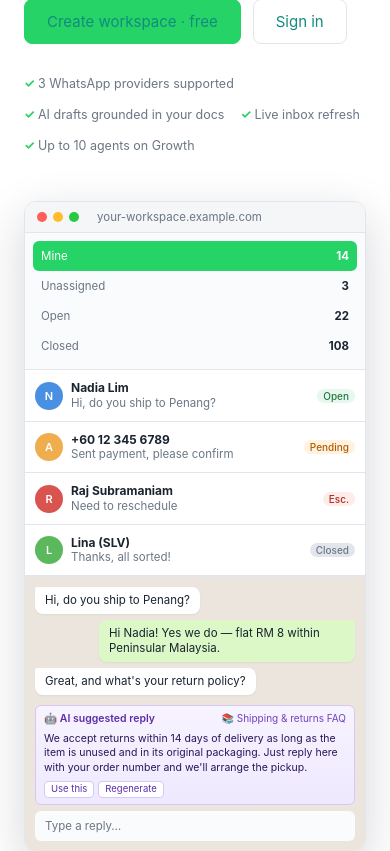
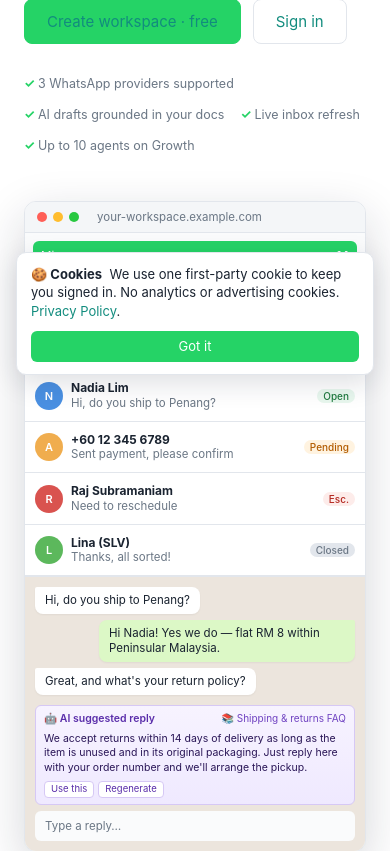
Before and after one commit to Raychung11/Chatcontrol, a PHP site: page / in a window 390 px wide. Shown: the part 453-1304 px from the top of the page. Run offline with PHP 8.4, Linux system fonts and the light colour scheme.

Commit message:
Add minimal first-party cookie notice on public pages
A subtle bottom-right banner appears on the first visit to any
public page (landing, login, register, terms, privacy, disclaimer)
acknowledging that we set exactly one cookie - the session cookie
that keeps you logged in. Dismissal is persisted in localStorage so
the banner never reappears on the same browser. No third-party
analytics, marketing, or tracking cookies are set, and the notice
text says so explicitly so the messaging stays honest.

Implementation:
- inc/cookie_notice.php exposes a single cookie_notice() function
  that emits the banner HTML + a 7-line IIFE that reads/writes the
  aiserve_cookie_ack flag. Private-mode browsers gracefully degrade
  to "show every visit".
- Animation is a 250 ms translate+opacity slide-in once JS decides to
  display the banner (start hidden in CSS to avoid FOUC).
- assets/css/app.css adds .cookie-notice + .cookie-notice-close +
  a mobile breakpoint that stretches the card edge-to-edge with a
  full-width dismiss button under 480 px.

Wiring:
- index.php, login.php, register.php each include the helper at the
  top and call cookie_notice() right before </body>.
- inc/legal_layout.php does the same so /terms.php, /privacy.php,
  /disclaimer.php inherit it automatically.

Authenticated app pages (inbox / chat / admin) intentionally do NOT
show the banner - those users accepted Terms+Privacy+Disclaimer at
signup, which is logged in activity_logs.

46 PHP files lint clean. No DB changes.

https://claude.ai/code/session_011TzLx9Yw2Nf4Ac2AdFK1Wo

```diff
--- a/assets/css/app.css
+++ b/assets/css/app.css
@@ -544,6 +544,31 @@ textarea { resize: vertical; }
 .legal-accept input { margin-top: 3px; }
 .legal-accept span { color: var(--c-muted); }
 
+/* Cookie notice */
+.cookie-notice {
+  position: fixed; bottom: 16px; right: 16px;
+  max-width: 380px; z-index: 9999;
+  background: #fff; border: 1px solid var(--c-border); border-radius: 10px;
+  padding: 12px 14px; box-shadow: 0 8px 28px rgba(20,30,50,0.14);
+  font-size: 13px; line-height: 1.45; color: var(--c-text);
+  display: none; gap: 10px; align-items: center;
+  transform: translateY(20px); opacity: 0; transition: transform 0.25s ease, opacity 0.25s ease;
+}
+.cookie-notice.show { display: flex; transform: translateY(0); opacity: 1; }
+.cookie-notice-body { flex: 1; }
+.cookie-notice-body strong { margin-right: 4px; }
+.cookie-notice-body a { color: var(--c-primary-d); }
+.cookie-notice-close {
+  white-space: nowrap; padding: 6px 12px;
+  background: var(--c-primary); color: #fff; border: 0; border-radius: 6px;
+  font: inherit; cursor: pointer;
+}
+.cookie-notice-close:hover { background: var(--c-primary-d); }
+@media (max-width: 480px) {
+  .cookie-notice { left: 16px; right: 16px; max-width: none; flex-wrap: wrap; }
+  .cookie-notice-close { width: 100%; }
+}
+
 /* Feature sections */
 .landing-section { padding: 72px 48px; max-width: 1200px; margin: 0 auto; }
 .landing-section.landing-alt { background: #f9fafb; max-width: none; padding-left: 0; padding-right: 0; }
--- /dev/null
+++ b/inc/cookie_notice.php
@@ -0,0 +1,41 @@
+<?php
+/**
+ * Minimal cookie notice.
+ *
+ * We use exactly one cookie - the session cookie that keeps users logged in.
+ * No analytics, no marketing cookies. The banner exists to be transparent
+ * about that and link to the Privacy Policy. Dismissal is remembered in
+ * localStorage so it never re-shows on the same browser.
+ *
+ * Include via: cookie_notice();  immediately before </body>.
+ */
+
+require_once __DIR__ . '/helpers.php';
+
+function cookie_notice(): void
+{
+    ?>
+<div class="cookie-notice" id="cookie-notice" role="dialog" aria-label="Cookie notice">
+  <div class="cookie-notice-body">
+    <strong>🍪 Cookies</strong>
+    We use one first-party cookie to keep you signed in. No analytics or
+    advertising cookies. <a href="/privacy.php">Privacy Policy</a>.
+  </div>
+  <button type="button" class="cookie-notice-close" id="cookie-notice-close">Got it</button>
+</div>
+<script>
+(function () {
+  try {
+    if (localStorage.getItem('aiserve_cookie_ack') === '1') return;
+  } catch (_) { /* private mode: just show the notice every visit */ }
+  var el = document.getElementById('cookie-notice');
+  if (!el) return;
+  el.classList.add('show');
+  document.getElementById('cookie-notice-close').addEventListener('click', function () {
+    el.classList.remove('show');
+    try { localStorage.setItem('aiserve_cookie_ack', '1'); } catch (_) {}
+  });
+})();
+</script>
+<?php
+}
--- a/inc/legal_layout.php
+++ b/inc/legal_layout.php
@@ -10,6 +10,7 @@
  */
 
 require_once __DIR__ . '/helpers.php';
+require_once __DIR__ . '/cookie_notice.php';
 
 function legal_page_start(string $title): void
 {
@@ -61,6 +62,7 @@ function legal_page_end(): void
   </div>
 </footer>
 
+<?php cookie_notice(); ?>
 </body>
 </html>
 <?php
--- a/index.php
+++ b/index.php
@@ -1,5 +1,6 @@
 <?php
 require_once __DIR__ . '/inc/auth.php';
+require_once __DIR__ . '/inc/cookie_notice.php';
 
 // Logged-in users skip the landing page.
 if (current_user()) {
@@ -270,5 +271,6 @@ $year = date('Y');
   </div>
 </footer>
 
+<?php cookie_notice(); ?>
 </body>
 </html>
--- a/login.php
+++ b/login.php
@@ -1,5 +1,6 @@
 <?php
 require_once __DIR__ . '/inc/auth.php';
+require_once __DIR__ . '/inc/cookie_notice.php';
 
 aiserve_start_session();
 
@@ -83,5 +84,6 @@ if (is_post()) {
       <a href="/disclaimer.php">Disclaimer</a>
     </p>
   </div>
+<?php cookie_notice(); ?>
 </body>
 </html>
--- a/register.php
+++ b/register.php
@@ -1,5 +1,6 @@
 <?php
 require_once __DIR__ . '/inc/auth.php';
+require_once __DIR__ . '/inc/cookie_notice.php';
 
 aiserve_start_session();
 
@@ -219,5 +220,6 @@ if (is_post()) {
     });
   })();
 </script>
+<?php cookie_notice(); ?>
 </body>
 </html>
```
